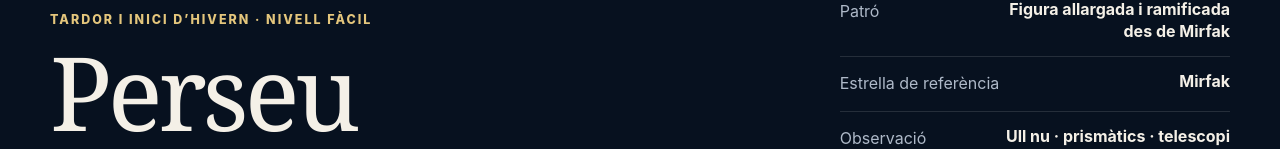
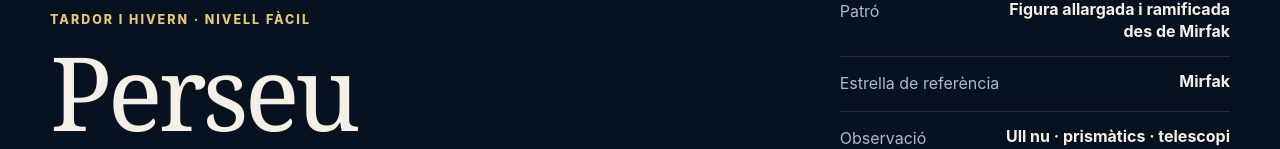
Before and after one commit to jormarllor/atlas-del-cel, a Next.js app: page /constellacions/perseu in a window 1280 px wide. Shown: the part 233-382 px from the top of the page. Built offline with nearby package versions, Linux system fonts and the light colour scheme.

Commit message:
Afina tres textos de Perseu

```diff
--- a/app/constellacions/perseu/page.tsx
+++ b/app/constellacions/perseu/page.tsx
@@ -16,7 +16,7 @@ const objects = [
     name: "Algol",
     kind: "Sistema estel·lar eclipsant",
     visibility: "Ull nu · seguiment durant hores",
-    text: "La parella interior està alineada de manera que els seus components s’eclipsen vistos des de la Terra. Aproximadament cada 2,87 dies, el component més fred i feble passa davant del principal calent i la brillantor conjunta baixa prou perquè un observador atent ho pugui seguir a ull nu.",
+    text: "Algol és un sistema triple. En la parella interior, els dos components estan alineats de manera que s’eclipsen vistos des de la Terra. Aproximadament cada 2,87 dies, el component més fred i feble passa davant del principal calent i la brillantor conjunta baixa prou perquè un observador atent ho pugui seguir a ull nu.",
   },
   {
     name: "Doble Cúmul · NGC 869 i NGC 884",
@@ -95,7 +95,7 @@ export default function PerseusPage() {
       <section className="page-hero wrap constellation-hero perseus-hero">
         <div>
           <Link href="/constellacions" className="back-link">← Constel·lacions</Link>
-          <p className="eyebrow">TARDOR I INICI D’HIVERN · NIVELL FÀCIL</p>
+          <p className="eyebrow">TARDOR I HIVERN · NIVELL FÀCIL</p>
           <h1>Perseu</h1>
           <p className="lead">L’heroi entre Cassiopea i Andròmeda, amb Algol i el Doble Cúmul com a grans sorpreses.</p>
         </div>
@@ -201,7 +201,7 @@ export default function PerseusPage() {
             <div className="algol-history-note">
               <p className="section-kicker">ALGOL I EL CAP DE MEDUSA</p>
               <h3>Una posició antiga, un nom medieval</h3>
-              <p><strong>Ptolemeu</strong> ja catalogava β Persei com l’estrella brillant del cap de la Gorgona. El nom <strong>Algol</strong>, però, procedeix de l’àrab medieval <em>raʾs al-ghūl</em>, «cap del ghul». L’associació figurativa és antiga; no hi ha base per deduir-ne que els grecs coneguessin el mecanisme dels seus eclipsis.</p>
+              <p><strong>Ptolemeu</strong> ja catalogava l’estrella que avui identifiquem com β Persei a la zona del cap de la Gorgona. El nom <strong>Algol</strong>, però, procedeix de l’àrab medieval <em>raʾs al-ghūl</em>, «cap del ghul». L’associació figurativa és antiga; no hi ha base per deduir-ne que els grecs coneguessin el mecanisme dels seus eclipsis.</p>
             </div>
 
             <p className="myth-conclusion">El mapa mostra una regió astronòmica moderna; la figura de l’heroi i el cap de Medusa pertanyen a una història textual que ha canviat amb les llengües i els segles.</p>
```
